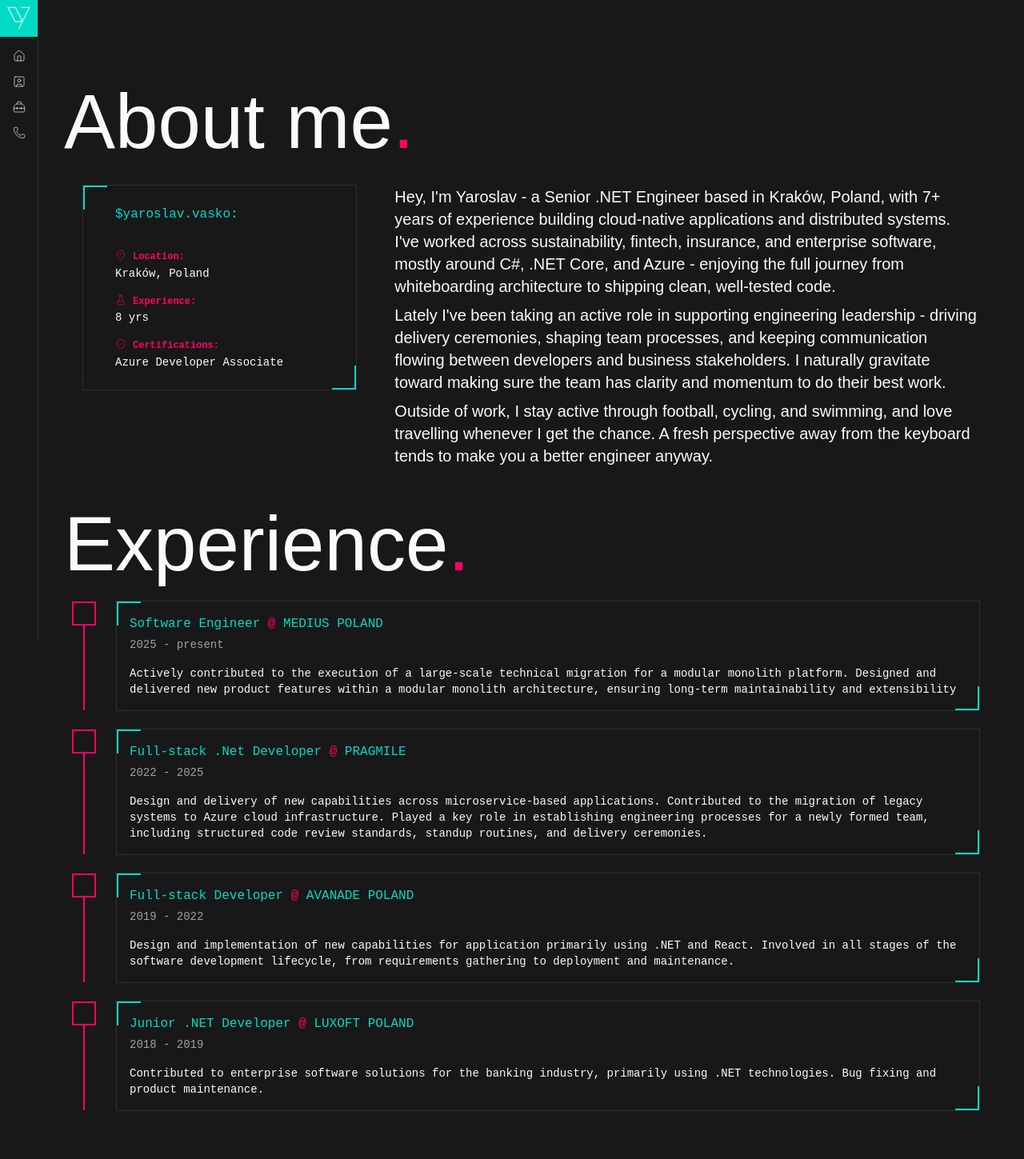
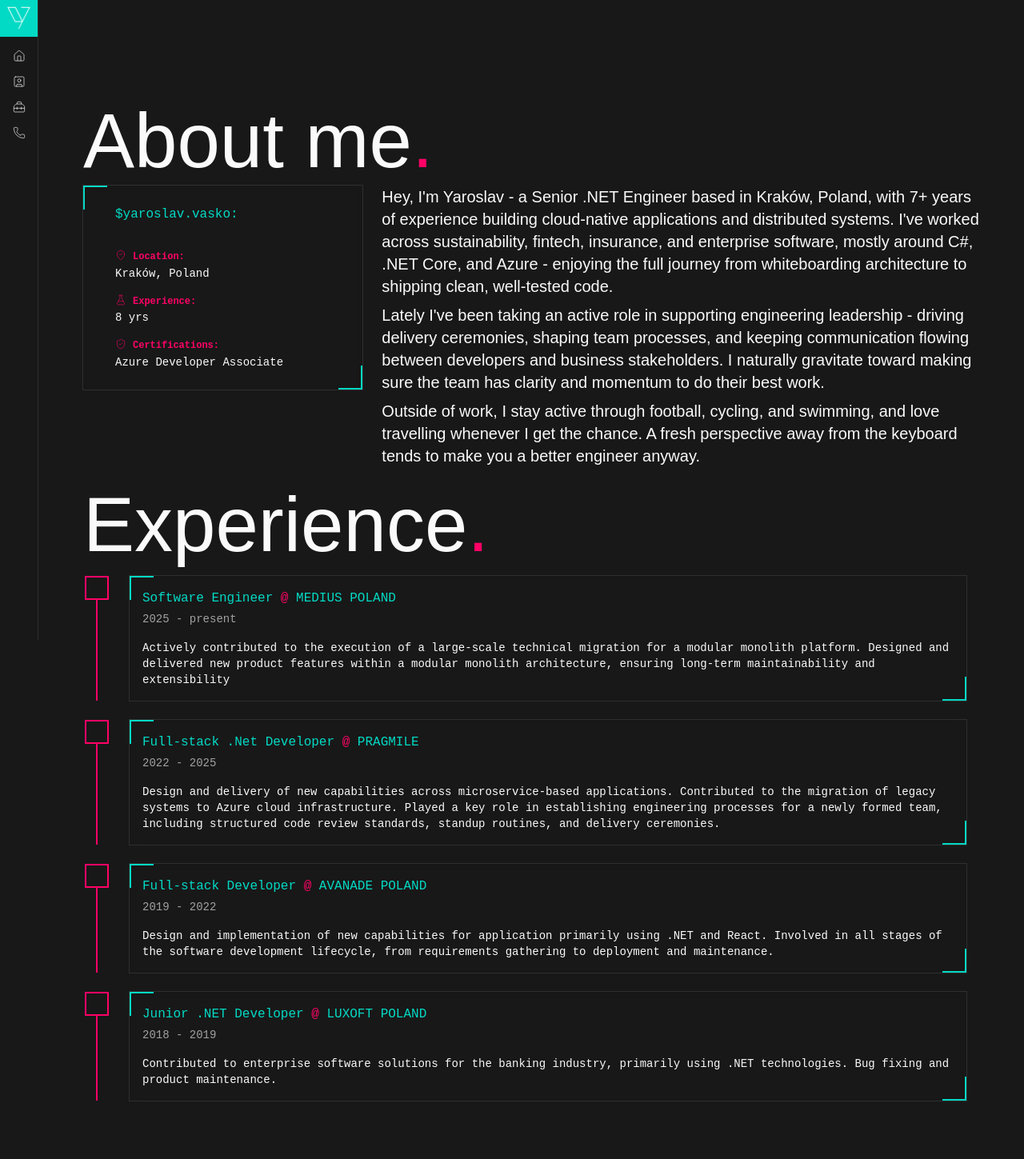
Before and after one commit to yaroslavvasko/yaroslavvasko.github.io, a React (Vite) app in the folder site/: page /about in a window 1280 px wide. Shown: the top 1449 px of the page at 80% size. Built offline with nearby package versions, Linux system fonts and the light colour scheme.

Commit message:
styling fixes

```diff
--- a/site/src/pages/about.tsx
+++ b/site/src/pages/about.tsx
@@ -40,13 +40,13 @@ export default function AboutPage() {
   const [yearsOfExperience] = useState<number | null>(getYearsSince(2018));
 
   return (
-    <div className="flex flex-col grow">
+    <div className="flex flex-col grow p-0 md:p-6">
       <h1 className="text-6xl lg:text-8xl font-medium mt-6">
         About me<span className="text-primary-2">.</span>
       </h1>
 
-      <div className="flex flex-col md:flex-row grow">
-        <div className="flex flex-col md:w-1/3 p-6">
+      <div className="flex flex-col md:flex-row grow gap-6">
+        <div className="flex flex-col md:w-1/3">
           <Card className="cyber-card mt-2 p-6 bg-transparent backdrop-blur-xs font-mono">
             <CardHeader>
               <CardTitle className="font-mono font-light text-primary text-base">
@@ -80,7 +80,7 @@ export default function AboutPage() {
             </CardContent>
           </Card>
         </div>
-        <div className="flex flex-col md:max-w-2/3 p-6">
+        <div className="flex flex-col md:max-w-2/3">
           {data?.description.map((paragraph, index) => (
             <p className="text-xl mt-2" key={index}>
               {paragraph}
@@ -92,7 +92,7 @@ export default function AboutPage() {
       <h1 className="text-6xl lg:text-8xl font-medium mt-6">
         Experience<span className="text-primary-2">.</span>
       </h1>
-      <div className="flex flex-col p-6">
+      <div className="flex flex-col p-4">
         {data?.experience.map((exp, index) => (
           <div key={index} className="experience-card mb-6">
             <Card className="cyber-card bg-transparent backdrop-blur-xs font-mono ">
--- a/site/src/pages/contact.tsx
+++ b/site/src/pages/contact.tsx
@@ -14,7 +14,7 @@ export default function ContactPage() {
   const { data } = useJsonFetch<ContactData>("/data/contact.json");
 
   return (
-    <div className="flex flex-col grow">
+    <div className="flex flex-col grow p-0 md:p-6">
       <h1 className="text-6xl lg:text-8xl font-medium mt-6">
         Contact me<span className="text-primary-2">.</span>
       </h1>
--- a/site/src/pages/home.tsx
+++ b/site/src/pages/home.tsx
@@ -20,7 +20,7 @@ export default function HomePage() {
 
   return (
     <div className="squared-bg flex flex-col md:flex-row grow">
-      <div className="flex flex-col md:w-1/2 p-6">
+      <div className="flex flex-col md:w-1/2 p-0 md:p-6">
         <Badge variant="outline" className="text-primary">
           <BadgeCheck data-icon="inline-start" />
           SYS.STATUS: ONLINE
@@ -61,7 +61,7 @@ export default function HomePage() {
           </NavLink>
         </div>
       </div>
-      <div className="flex flex-col md:max-w-1/2 p-6 items-center justify-center my-6 md:my-0">
+      <div className="flex flex-col md:max-w-1/2 p-0 md:p-6 items-center justify-center my-6 md:my-0">
         <Card className="cyber-card h-80 p-6 bg-transparent backdrop-blur-xs font-mono">
           <CardHeader>
             <CardTitle className="font-mono font-light text-primary text-base">
--- a/site/src/pages/skills.tsx
+++ b/site/src/pages/skills.tsx
@@ -14,7 +14,7 @@ export default function SkillsPage() {
   const { data } = useJsonFetch<SkillsData>("/data/skills.json");
 
   return (
-    <div className="flex flex-col grow">
+    <div className="flex flex-col grow p-0 md:p-6">
       <h1 className="text-6xl lg:text-8xl font-medium mt-6">
         Tech stack<span className="text-primary-2">.</span>
       </h1>
```
